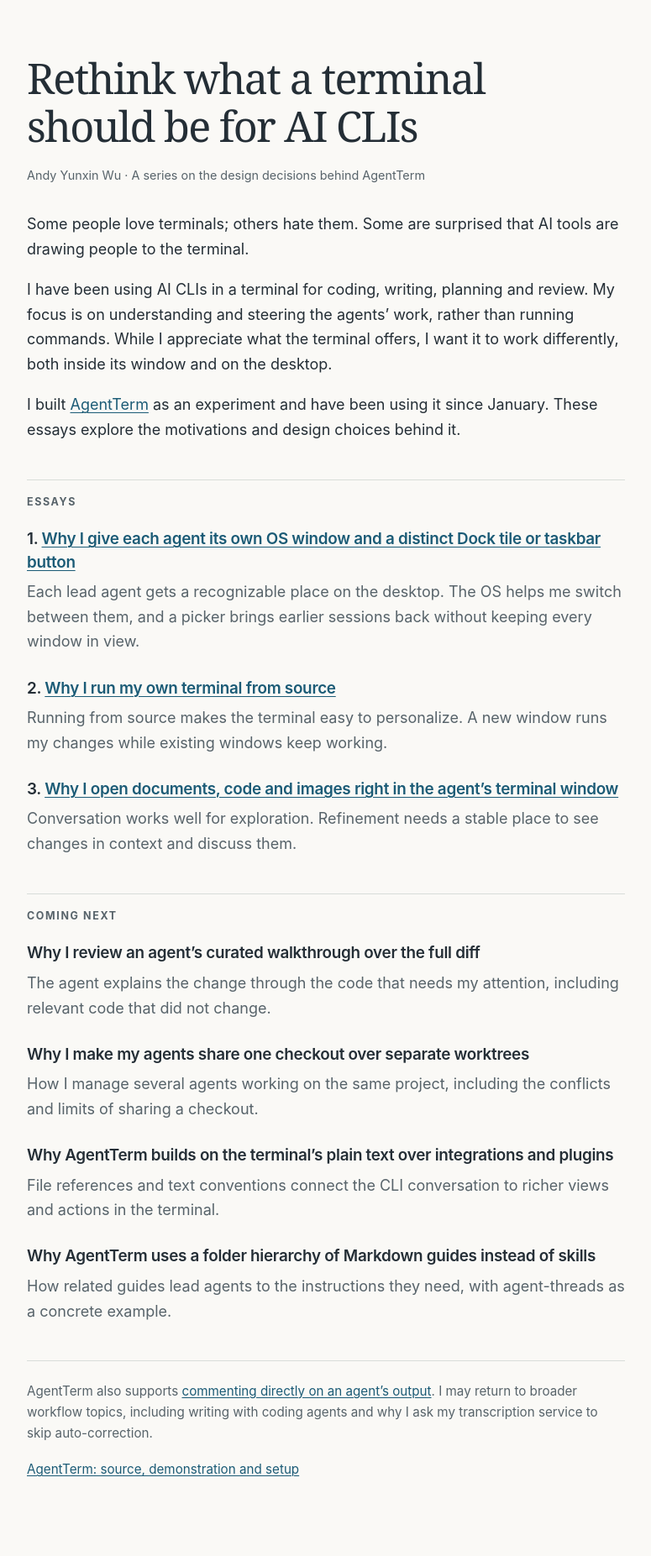
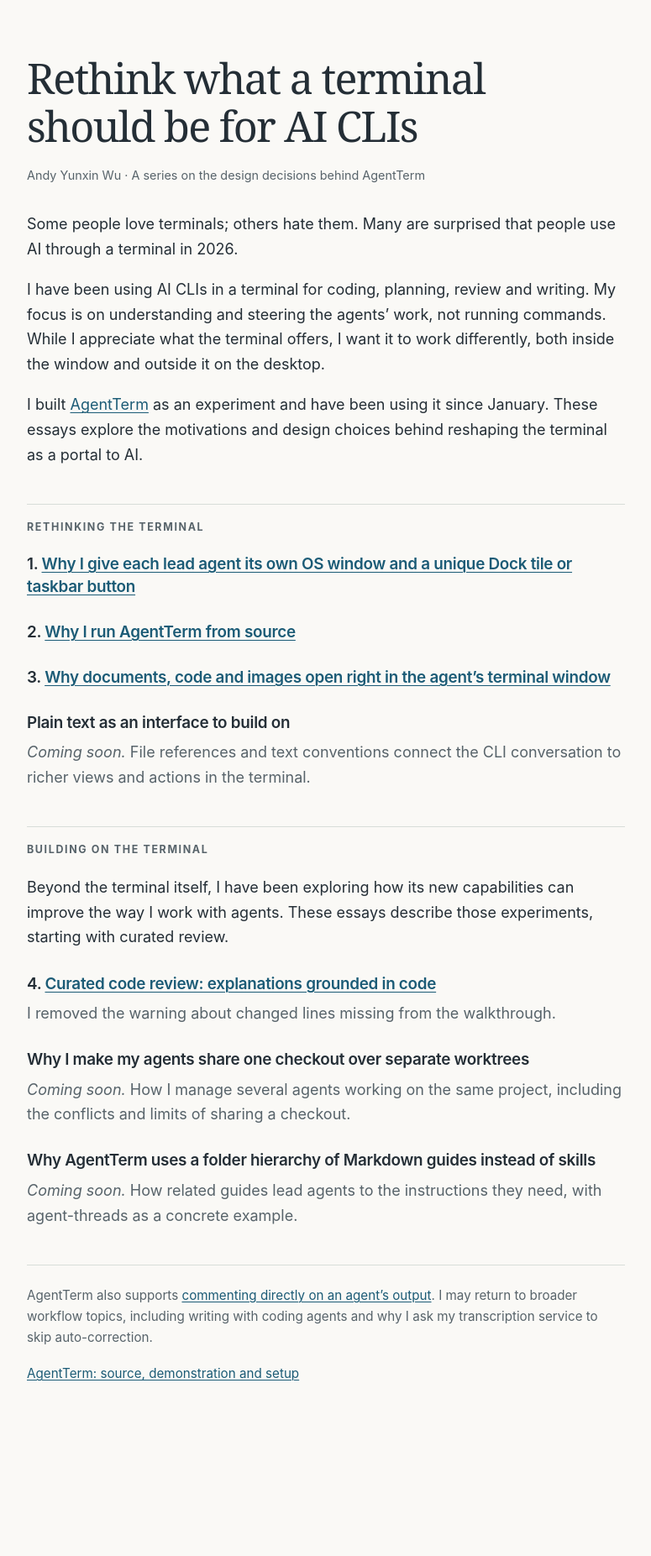
Before and after one commit to yunxin/rethink-terminal, a Jekyll site: the page built from index.md, in a window 1280 px wide. Shown: the whole page at 84% size, without its empty margins (252-1027 px from the left). Built offline with Jekyll 4.4.1, drawn with Linux system fonts in a browser that asks for light colours; our own code applies the rules of GitHub Pages for plain Markdown files; after the commit the page ends 1739 px from its top, so only the background shows below that.

Commit message:
Group the essays by terminal design and agent workflows
Publish the revised introduction and approved titles, shorten the entry
descriptions, and link the finished curated review essay as part four.

Co-authored-by: Codex <noreply@openai.com>

```diff
--- a/index.md
+++ b/index.md
@@ -6,43 +6,39 @@ layout: default
 
 *Andy Yunxin Wu · A series on the design decisions behind AgentTerm*
 
-Some people love terminals; others hate them. Some are surprised that AI tools are drawing people to the terminal.
+Some people love terminals; others hate them. Many are surprised that people use AI through a terminal in 2026.
 
-I have been using AI CLIs in a terminal for coding, writing, planning and review. My focus is on understanding and steering the agents' work, rather than running commands. While I appreciate what the terminal offers, I want it to work differently, both inside its window and on the desktop.
+I have been using AI CLIs in a terminal for coding, planning, review and writing. My focus is on understanding and steering the agents' work, not running commands. While I appreciate what the terminal offers, I want it to work differently, both inside the window and outside it on the desktop.
 
-I built [AgentTerm](https://github.com/albertwujj/agent-term#agentterm) as an experiment and have been using it since January. These essays explore the motivations and design choices behind it.
+I built [AgentTerm](https://github.com/albertwujj/agent-term#agentterm) as an experiment and have been using it since January. These essays explore the motivations and design choices behind reshaping the terminal as a portal to AI.
 
-## Essays
+## Rethinking the terminal
 
-### 1. [Why I give each agent its own OS window and a distinct Dock tile or taskbar button](https://github.com/albertwujj/agent-term/blob/main/essays/own-os-window.md)
+### 1. [Why I give each lead agent its own OS window and a unique Dock tile or taskbar button](https://github.com/albertwujj/agent-term/blob/main/essays/own-os-window.md)
 
-Each lead agent gets a recognizable place on the desktop. The OS helps me switch between them, and a picker brings earlier sessions back without keeping every window in view.
+### 2. [Why I run AgentTerm from source](https://github.com/albertwujj/agent-term/blob/main/essays/run-from-source.md)
 
-### 2. [Why I run my own terminal from source](https://github.com/albertwujj/agent-term/blob/main/essays/run-from-source.md)
+### 3. [Why documents, code and images open right in the agent’s terminal window](https://github.com/albertwujj/agent-term/blob/main/essays/files-in-terminal.md)
 
-Running from source makes the terminal easy to personalize. A new window runs my changes while existing windows keep working.
+### Plain text as an interface to build on
 
-### 3. [Why I open documents, code and images right in the agent’s terminal window](https://github.com/albertwujj/agent-term/blob/main/essays/files-in-terminal.md)
+*Coming soon.* File references and text conventions connect the CLI conversation to richer views and actions in the terminal.
 
-Conversation works well for exploration. Refinement needs a stable place to see changes in context and discuss them.
+## Building on the terminal
 
-## Coming next
+Beyond the terminal itself, I have been exploring how its new capabilities can improve the way I work with agents. These essays describe those experiments, starting with curated review.
 
-### Why I review an agent's curated walkthrough over the full diff
+### 4. [Curated code review: explanations grounded in code](https://github.com/albertwujj/agent-term/blob/main/essays/curated-review.md)
 
-The agent explains the change through the code that needs my attention, including relevant code that did not change.
+I removed the warning about changed lines missing from the walkthrough.
 
 ### Why I make my agents share one checkout over separate worktrees
 
-How I manage several agents working on the same project, including the conflicts and limits of sharing a checkout.
-
-### Why AgentTerm builds on the terminal's plain text over integrations and plugins
-
-File references and text conventions connect the CLI conversation to richer views and actions in the terminal.
+*Coming soon.* How I manage several agents working on the same project, including the conflicts and limits of sharing a checkout.
 
 ### Why AgentTerm uses a folder hierarchy of Markdown guides instead of skills
 
-How related guides lead agents to the instructions they need, with agent-threads as a concrete example.
+*Coming soon.* How related guides lead agents to the instructions they need, with agent-threads as a concrete example.
 
 ---
 
```
